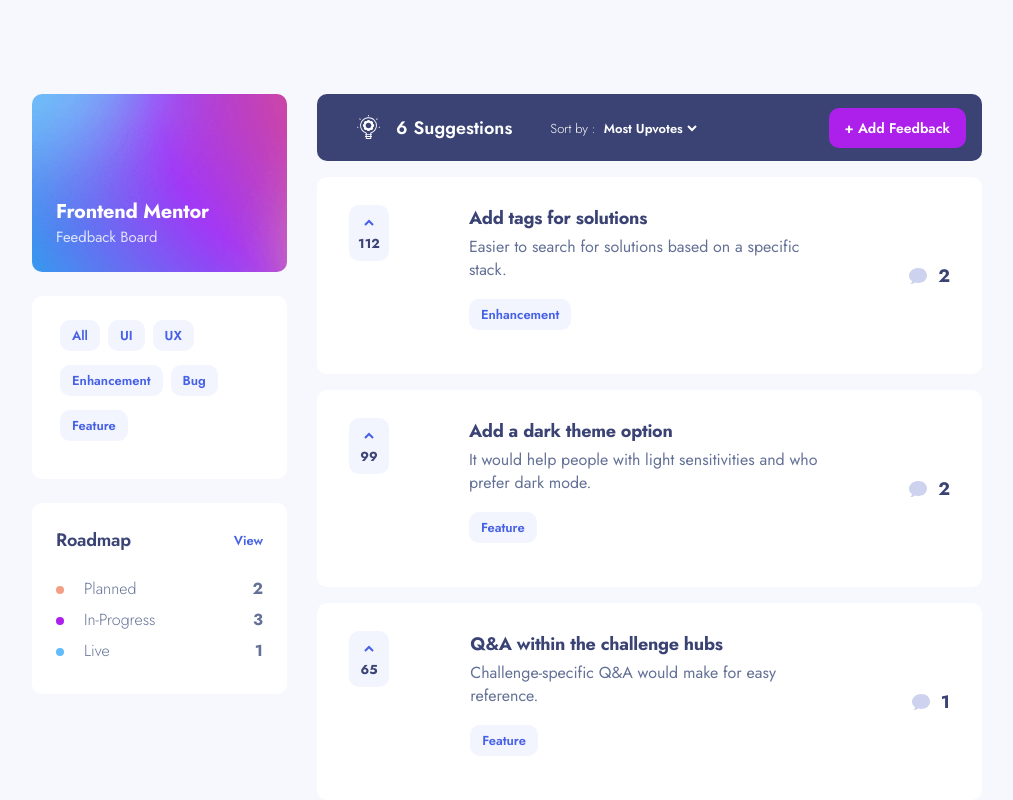
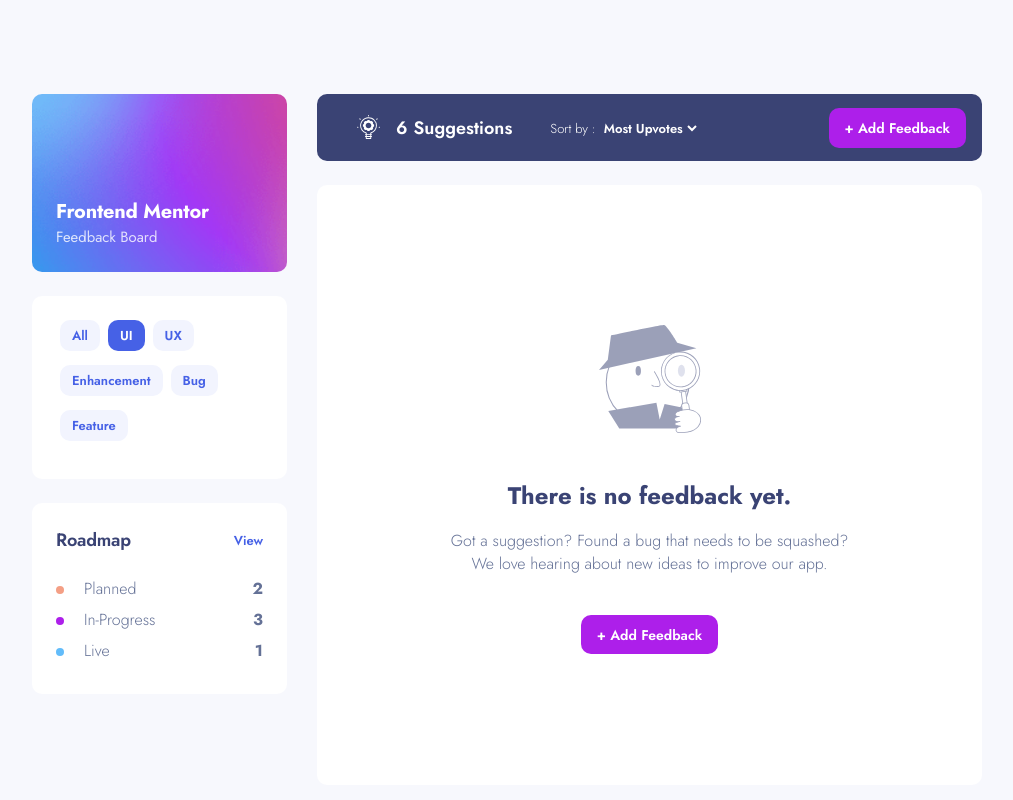
Before and after one commit to OliverCadman/product_feedback_app, a React (Vite) app in the folder app/: page / in a window 1280 px wide. Both pictures are taken after a click on the button "UI". Shown: the top 800 px of the page, without its empty margins (133-1146 px from the left). Built offline with nearby package versions, Linux system fonts and the light colour scheme.

Commit message:
Feature: Added filter functionality to product feedback board

```diff
--- a/app/src/components/Dropdown/Dropdown.tsx
+++ b/app/src/components/Dropdown/Dropdown.tsx
@@ -2,7 +2,6 @@
 import { DropdownProps } from "../../types/PropTypes/prop.types";
 import { ReactComponent as IconCheck } from "../../assets/shared/icon-check.svg";
 import { ReactComponent as IconArrowDown } from "../../assets/shared/icon-arrow-down.svg";
-import { Transition } from "@headlessui/react";
 import ToggledTransition from "../../animations/ToggledTransition";
 
 const Dropdown: React.FC<DropdownProps> = ({
@@ -30,7 +29,9 @@
       </button>
       <ul className="dd-list" role="list">
         {listItems.map((item, index) => {
-          const { id, title, selected, key } = item;
+          const { id, title } = item;
+
+          if (title !== "All") {
             return (
               <ToggledTransition
                 element="li"
@@ -50,6 +51,7 @@
                 </button>
               </ToggledTransition>
             );
+          }
         })}
       </ul>
     </div>
--- a/app/src/components/FeedbackForm/FeedbackForm.tsx
+++ b/app/src/components/FeedbackForm/FeedbackForm.tsx
@@ -25,12 +25,12 @@
   const navigate = useNavigate();
 
   const selectItem = (item: ICategoryListItem | IStatusListItem) => {
-    const { id, key } = item;
+    const { id, key, title } = item;
 
     if (key.toLowerCase() === "categories") {
       dispatch({
         type: "SET_SELECTED_CATEGORY",
-        payload: { id },
+        payload: { id, title },
       });
     } else {
       dispatch({
@@ -81,7 +81,12 @@
       (item: ICategoryListItem | IStatusListItem) => item.selected === true,
     );
 
-    if (foundItem) return foundItem;
+    if (foundItem) {
+      if (foundItem.title !== "All") {
+        return foundItem;
+      }
+      return items[1];
+    }
 
     return items[0];
   };
--- a/app/src/components/NoFeedbackAlert/NoFeedbackAlert.tsx
+++ b/app/src/components/NoFeedbackAlert/NoFeedbackAlert.tsx
@@ -1,9 +1,9 @@
 import { ReactComponent as NoFeedbackIcon } from "../../assets/suggestions/illustration-empty.svg";
-import FeedbackButton from "../FeedbackButton/FeedbackButton";
+import { Link } from "react-router-dom";
 
 const NoFeedbackAlert = () => {
   return (
-    <section className="no-feedback__container centered">
+    <section className="no-feedback__container flex centered">
       <div className="no-feedback__content">
         <NoFeedbackIcon />
         <h2>There is no feedback yet.</h2>
@@ -11,12 +11,9 @@
           Got a suggestion? Found a bug that needs to be squashed? We love
           hearing about new ideas to improve our app.
         </p>
-        <FeedbackButton
-          isReplyButton={false}
-          buttonType="button"
-          className="btn-magenta"
-          textContent="+ Add Feedback"
-        />
+        <Link to="/add-feedback" className="btn btn-magenta link-btn">
+          + Add Feedback
+        </Link>
       </div>
     </section>
   );
--- a/app/src/components/Sidebar/Categories/CategoryWidget.tsx
+++ b/app/src/components/Sidebar/Categories/CategoryWidget.tsx
@@ -2,18 +2,25 @@
 import { UseAppContext } from "../../../context/AppDataContext";
 
 const CategoryWidget: React.FC = () => {
-  const { state } = UseAppContext();
+  const { state, dispatch } = UseAppContext();
   return (
     <div className="product-feedback__panel widget-container categories">
       <div className="categories__widget-wrapper flex">
-        <button className="category__widget" type="button">
-          All
-        </button>
         {state.categories.map((category, i) => {
-          console.log(category);
+          const { id, title, selected } = category;
           return (
-            <button className="category__widget" type="button" key={i}>
-              {category.title}
+            <button
+              className={`category__widget ${selected ? "active" : ""}`}
+              type="button"
+              key={i}
+              onClick={() => {
+                dispatch({
+                  type: "SET_SELECTED_CATEGORY",
+                  payload: { id, title },
+                });
+              }}
+            >
+              {title}
             </button>
           );
         })}
--- a/app/src/components/Sidebar/Categories/_categories.scss
+++ b/app/src/components/Sidebar/Categories/_categories.scss
@@ -8,6 +8,7 @@
     border: none;
     border-radius: 10px;
     margin: 0 0.25rem 0.875rem 0.25rem;
+    cursor: pointer;
 
 
     &.active {
@@ -15,7 +16,7 @@
         color: $white;
     }
 
-    &:hover {
+    &:not(.active):hover {
         background-color: $lightblue-hover;
     }
 }
--- a/app/src/components/SuggestionList/SuggestionList.tsx
+++ b/app/src/components/SuggestionList/SuggestionList.tsx
@@ -1,12 +1,14 @@
 import Suggestion from "../Suggestion/Suggestion";
 import { UseAppContext } from "../../context/AppDataContext";
+import { IProductRequest } from "../../types/AppData/appdata.types";
+import { SuggestionListProps } from "../../types/PropTypes/prop.types";
 
-const SuggestionList = () => {
+const SuggestionList: React.FC<SuggestionListProps> = ({ productRequests }) => {
   const { state } = UseAppContext();
 
   return (
     <section className="section-list">
-      {state.data.productRequests?.map((request) => {
+      {productRequests?.map((request: IProductRequest) => {
         const { id, description, status, title, upvotes, comments, category } =
           request;
         return (
--- a/app/src/context/AppDataContext.tsx
+++ b/app/src/context/AppDataContext.tsx
@@ -31,12 +31,14 @@
       inputValue: "",
     },
   },
+  selectedFilterOption: "All",
   categories: [
-    { id: 1, title: "UI", selected: false, key: "categories" },
-    { id: 2, title: "UX", selected: false, key: "categories" },
-    { id: 3, title: "Enhancement", selected: false, key: "categories" },
-    { id: 4, title: "Bug", selected: false, key: "categories" },
-    { id: 5, title: "Feature", selected: true, key: "categories" },
+    { id: 1, title: "All", selected: true, key: "categories" },
+    { id: 2, title: "UI", selected: false, key: "categories" },
+    { id: 3, title: "UX", selected: false, key: "categories" },
+    { id: 4, title: "Enhancement", selected: false, key: "categories" },
+    { id: 5, title: "Bug", selected: false, key: "categories" },
+    { id: 6, title: "Feature", selected: false, key: "categories" },
   ],
   statuses: [
     {
--- a/app/src/pages/ProductFeedback/index.tsx
+++ b/app/src/pages/ProductFeedback/index.tsx
@@ -1,6 +1,6 @@
-import React from "react";
+import React, { useEffect } from "react";
 import NavMob from "../../components/mobile/Nav/NavMob";
-import FeedbackBoard from "../../components/FeedbackBoard/FeedbackBoard";
+import SuggestionList from "../../components/SuggestionList/SuggestionList";
 import CategoryWidget from "../../components/Sidebar/Categories/CategoryWidget";
 import Roadmap from "../../components/Sidebar/Roadmap/Roadmap";
 import LogoBrandBackgroundDesktop from "../../assets/suggestions/desktop/background-header.png";
@@ -8,6 +8,9 @@
 import SidebarMob from "../../components/mobile/Sidebar/SidebarMob";
 import Toolbar from "../../components/Toolbar/Toolbar";
 import { UseAppContext } from "../../context/AppDataContext";
+import { useMemo } from "react";
+import { IProductRequest } from "../../types/AppData/appdata.types";
+import NoFeedbackAlert from "../../components/NoFeedbackAlert/NoFeedbackAlert";
 
 const backgroundCSS = `
   @media screen and (min-width: 768px) {
@@ -25,7 +28,33 @@
 `;
 
 const ProductFeedback: React.FC = () => {
-  const { state } = UseAppContext();
+  const { state, dispatch } = UseAppContext();
+
+  useEffect(() => {
+    if (state.selectedFilterOption !== "All") {
+      dispatch({
+        type: "SET_SELECTED_CATEGORY",
+        payload: { id: state.categories[0].id, title: "All" },
+      });
+    }
+  }, []);
+
+  const filteredRequests = useMemo(() => {
+    let res = state.data.productRequests;
+
+    if (state.selectedFilterOption !== "All") {
+      res = state.data.productRequests?.filter(
+        (productRequest: IProductRequest) => {
+          return (
+            productRequest.category.toLowerCase() ===
+            state.selectedFilterOption.toLowerCase()
+          );
+        },
+      );
+    }
+
+    return res;
+  }, [state.selectedFilterOption]);
 
   return (
     <>
@@ -56,8 +85,11 @@
             <div className="toolbar-lg__container toolbar-bg">
               <Toolbar />
             </div>
-            <FeedbackBoard />
-            {/* <NoFeedbackAlert /> */}
+            {filteredRequests.length > 0 ? (
+              <SuggestionList productRequests={filteredRequests} />
+            ) : (
+              <NoFeedbackAlert />
+            )}
           </section>
         </div>
       </main>
--- a/app/src/store/reducer.ts
+++ b/app/src/store/reducer.ts
@@ -277,6 +277,7 @@
       );
       return {
         ...state,
+        selectedFilterOption: action.payload.title,
         categories: updatedCategories,
         dropdownState: {
           ...state.dropdownState,
--- a/app/src/types/AppData/appdata.types.ts
+++ b/app/src/types/AppData/appdata.types.ts
@@ -92,4 +92,5 @@
     descriptionInput: IInput;
   };
   activeTabIndex: number;
+  selectedFilterOption: string;
 };
--- a/app/src/types/PropTypes/prop.types.ts
+++ b/app/src/types/PropTypes/prop.types.ts
@@ -5,6 +5,10 @@
   IStatusListItem,
   IProductRequest,
 } from "../AppData/appdata.types";
+
+export interface SuggestionListProps {
+  productRequests: IProductRequest[];
+}
 
 export interface FeedbackFormContainerProps {
   icon: React.ReactNode;
--- a/app/src/utils/helpers.ts
+++ b/app/src/utils/helpers.ts
@@ -1,4 +1,7 @@
-import { IProductRequest } from "../types/AppData/appdata.types";
+import {
+  ICategoryListItem,
+  IProductRequest,
+} from "../types/AppData/appdata.types";
 
 export const getImageURL = (name: string) => {
   return new URL(`${name}`, import.meta.url).href.replace("/utils", "");
@@ -15,3 +18,14 @@
     status: title,
   };
 };
+
+export const filterFeatureCategories = (
+  categories: ICategoryListItem[],
+  productRequestCategory: string,
+) => {
+  return categories.filter((category: ICategoryListItem) => {
+    return (
+      category.title.toLowerCase() === productRequestCategory.toLowerCase()
+    );
+  });
+};
```
Lines whose indentation alone changed are shown as unchanged.
